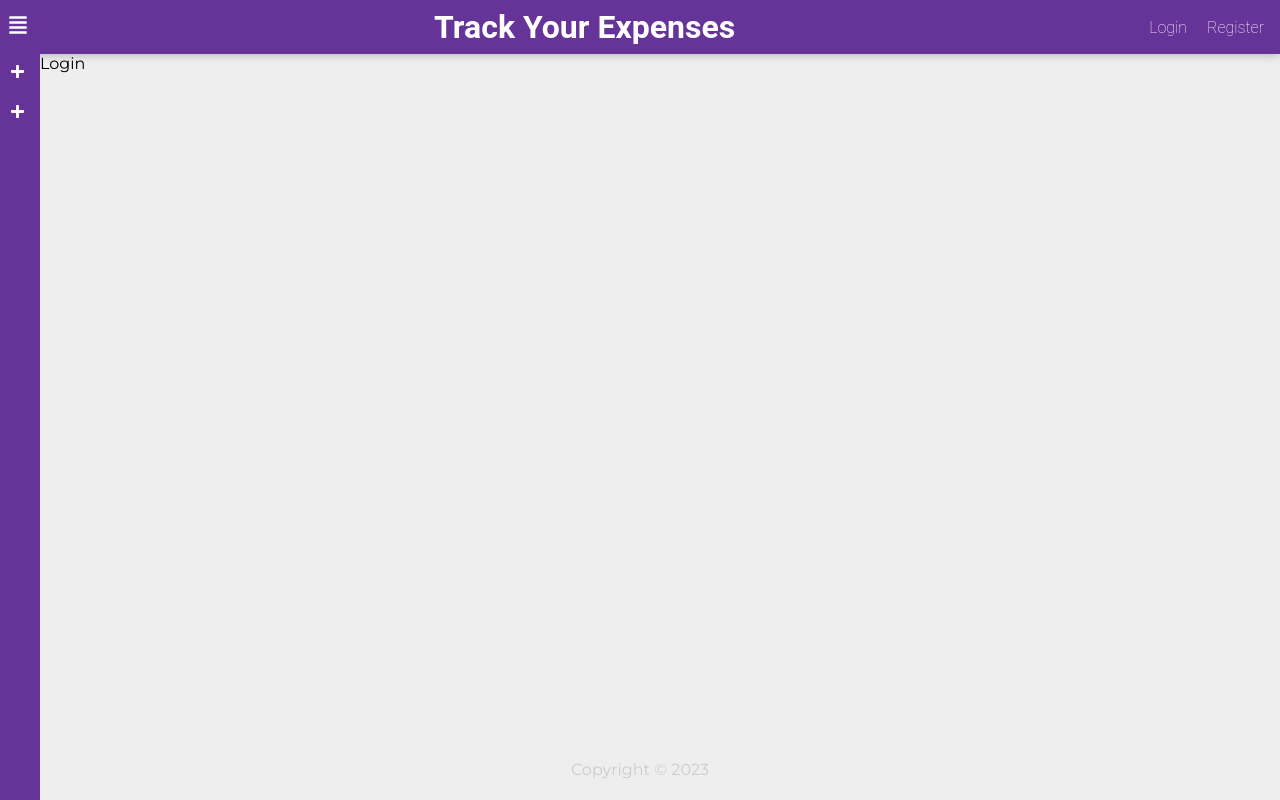
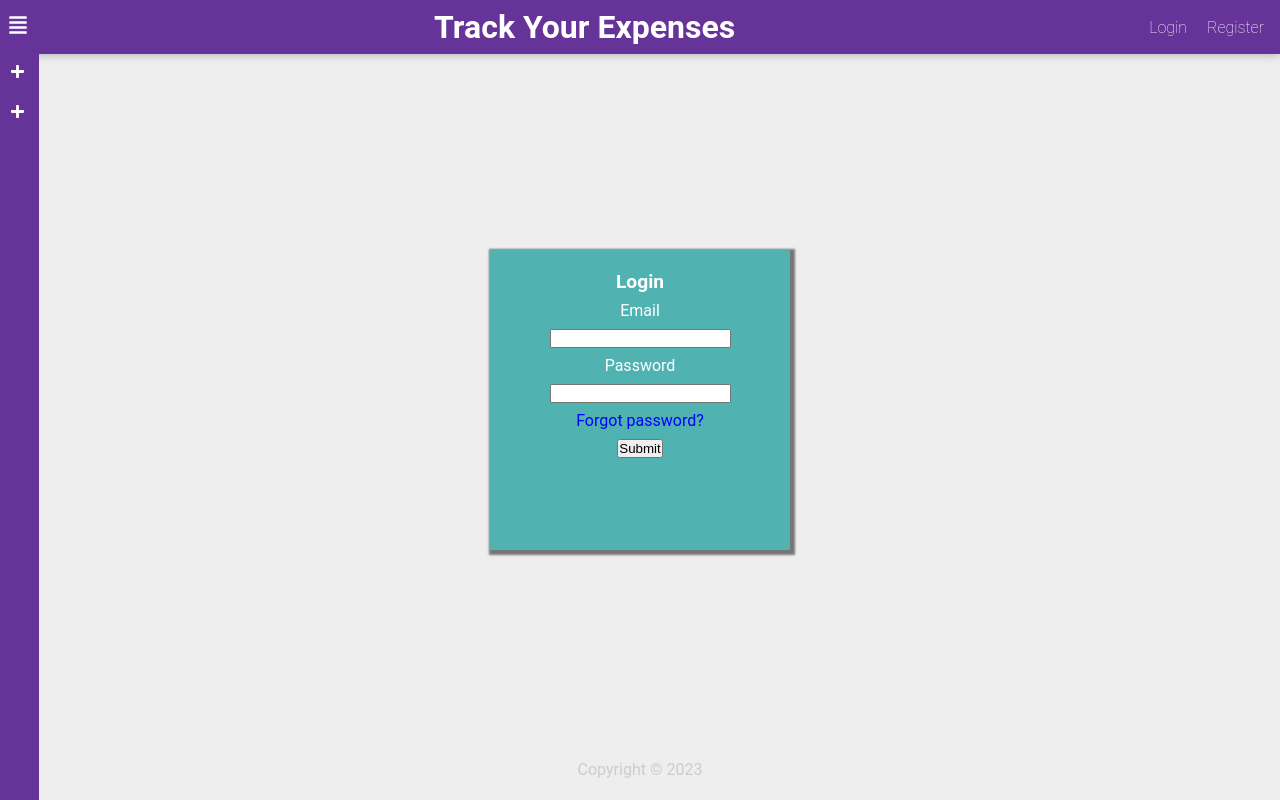
Before and after one commit to point8290/expense-tracker, a React (Create React App) app in the folder front-end/: page /login in a window 1280 px wide. Shown: the top 800 px of the page. Built offline with nearby package versions, Linux system fonts and the light colour scheme; a web font is replaced by a local one.

Commit message:
Login Form

```diff
--- a/front-end/src/components/Form/Form.css
+++ b/front-end/src/components/Form/Form.css
@@ -0,0 +1,19 @@
+form{
+    position: absolute;
+    top: 0px;
+    right: 0;
+    bottom: 0;
+    left: 0;
+    margin: auto;
+    background-color: rgb(81, 178, 178);
+    padding: 10px;
+    box-shadow: 2px 2px 2px 3px rgba(0, 0, 0, 0.5); ;
+}
+label{
+    font-family: "Roboto";
+    display: block;
+    color: #fff;
+    padding-bottom: 8px;
+    padding-top: 8px;
+    font-weight: 400;
+}
--- a/front-end/src/components/Form/Form.jsx
+++ b/front-end/src/components/Form/Form.jsx
@@ -1,7 +1,11 @@
 import React from "react";
-
+import "./Form.css";
 function Form(props) {
-  return <form onSubmit={props.SubmitHandler}>{props.children}</form>;
+  return (
+    <form className={props.className} onSubmit={props.SubmitHandler}>
+      {props.children}
+    </form>
+  );
 }
 
 export default Form;
--- a/front-end/src/components/Login/Login.css
+++ b/front-end/src/components/Login/Login.css
@@ -0,0 +1,20 @@
+.loginForm{
+    padding:20px;
+    height: 300px;
+    width: 300px;
+    text-align: center;
+    margin: auto;
+}
+.formTitle{
+    color: #fff;
+    text-align: center;
+    font-weight: 600;
+    font-size: larger;
+}
+.forgotPasswordLink{
+    padding: 8px 0px;
+}
+.forgotPasswordLink a{
+    text-decoration: none;
+    color: blue;
+}
--- a/front-end/src/components/Login/Login.jsx
+++ b/front-end/src/components/Login/Login.jsx
@@ -1,7 +1,28 @@
 import React from "react";
-
+import Form from "../Form/Form";
+import { Link } from "react-router-dom";
+import "./Login.css";
 function Login() {
-  return <div>Login</div>;
+  const onLogin = () => {};
+  return (
+    <Form className="loginForm" SubmitHandler={onLogin}>
+      <div className="formTitle">Login</div>
+      <div>
+        <label htmlFor="userEmail"> Email </label>
+        <input id="userEmail" type="text" />
+      </div>
+      <div>
+        <label htmlFor="userPassword"> Password </label>
+        <input id="userPassword" type="password" />
+      </div>
+      <div className="forgotPasswordLink">
+        <Link to="/forgot-passowrd"> Forgot password? </Link>
+      </div>
+      <div>
+        <button>Submit</button>
+      </div>
+    </Form>
+  );
 }
 
 export default Login;
--- a/front-end/src/components/Main/Main.css
+++ b/front-end/src/components/Main/Main.css
@@ -2,3 +2,6 @@
     display: flex;
     flex-direction: row;
 }
+.contentAreaContainer{
+    width:100%;
+}
--- a/front-end/src/components/Main/Main.jsx
+++ b/front-end/src/components/Main/Main.jsx
@@ -13,10 +13,11 @@ function Main() {
   return (
     <div className="mainContainer">
       <Sidebar isSidebarOpen={globalContext.isSidebarOpen} />
-      <div>
+      <div className="contentAreaContainer">
         <Routes>
           <Route path="/" exact element={<Home />} />
           <Route path="/login" element={<Login />} />
+          <Route path="/forgot-password" element={<Login />} />
           <Route path="/register" element={<Register />} />
         </Routes>
       </div>
--- a/front-end/src/index.css
+++ b/front-end/src/index.css
@@ -9,5 +9,6 @@ html {
 }
 
 body {
+    font-family: "Roboto";
   background: #eee;
 }
```
